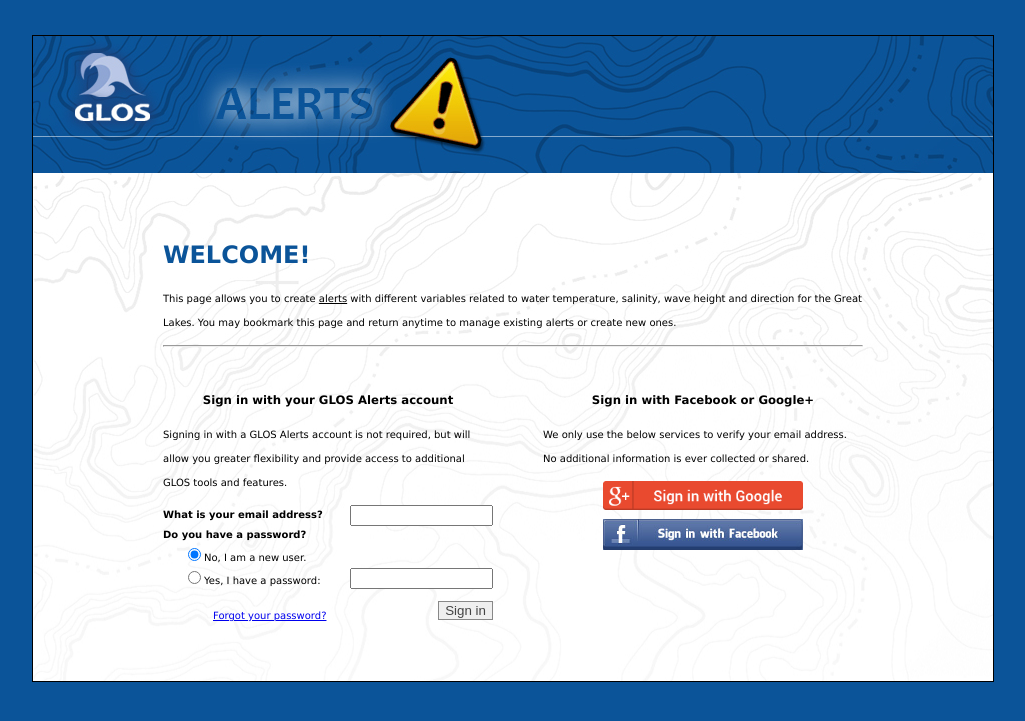
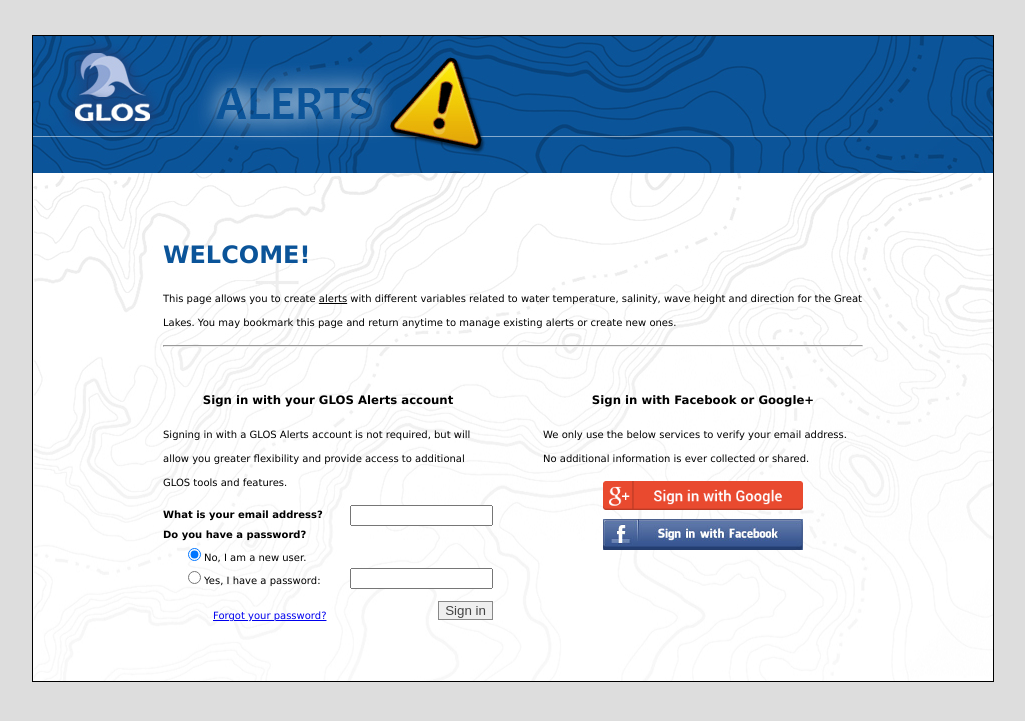
Before and after one commit to asascience-open/alerting, a Flask app: page / in a window 1280 px wide. Shown: the top 721 px of the page, without its empty margins (127-1152 px from the left). Run offline with Flask 2, Linux system fonts and the light colour scheme; parts of the project's set-up code (start-up, migrations or seed data) failed here and were passed over; some libraries are stand-ins or nearby versions.

Commit message:
Go with a gray background.  My eyes were hurting.

```diff
--- a/alerting/static/style.css
+++ b/alerting/static/style.css
@@ -5,7 +5,7 @@ html {
 body {
     margin: 0;
     padding: 35px 0 35px 0;
-    background-color: #0B5499;
+    background-color: #ddd;
 }
 
 h2 {
```
